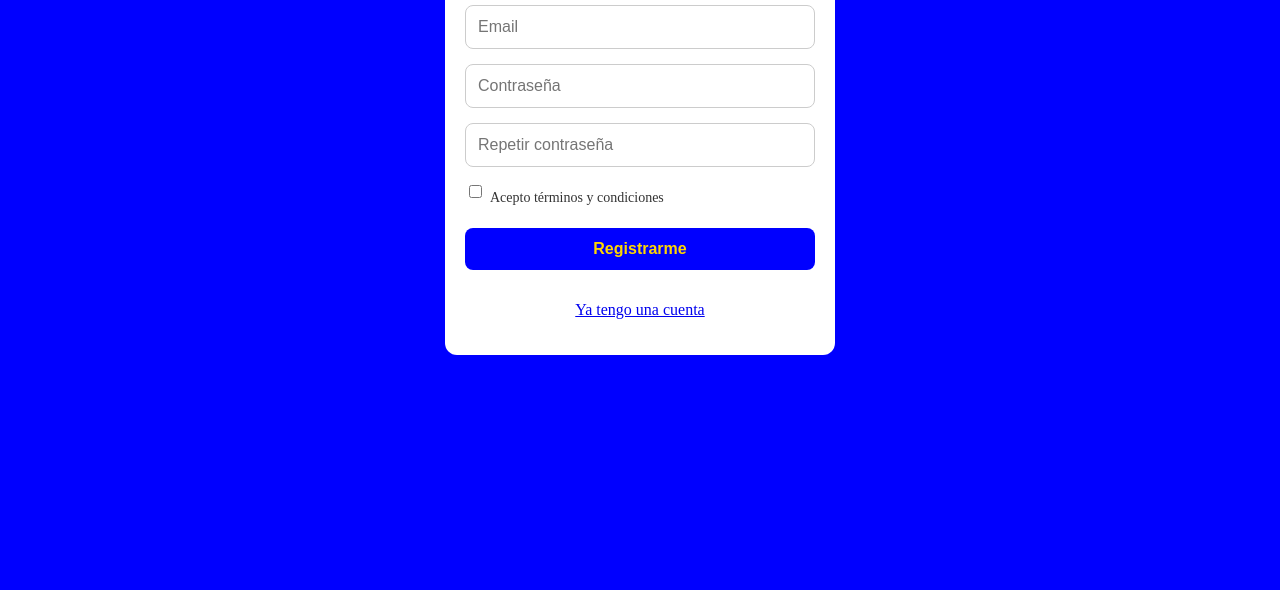
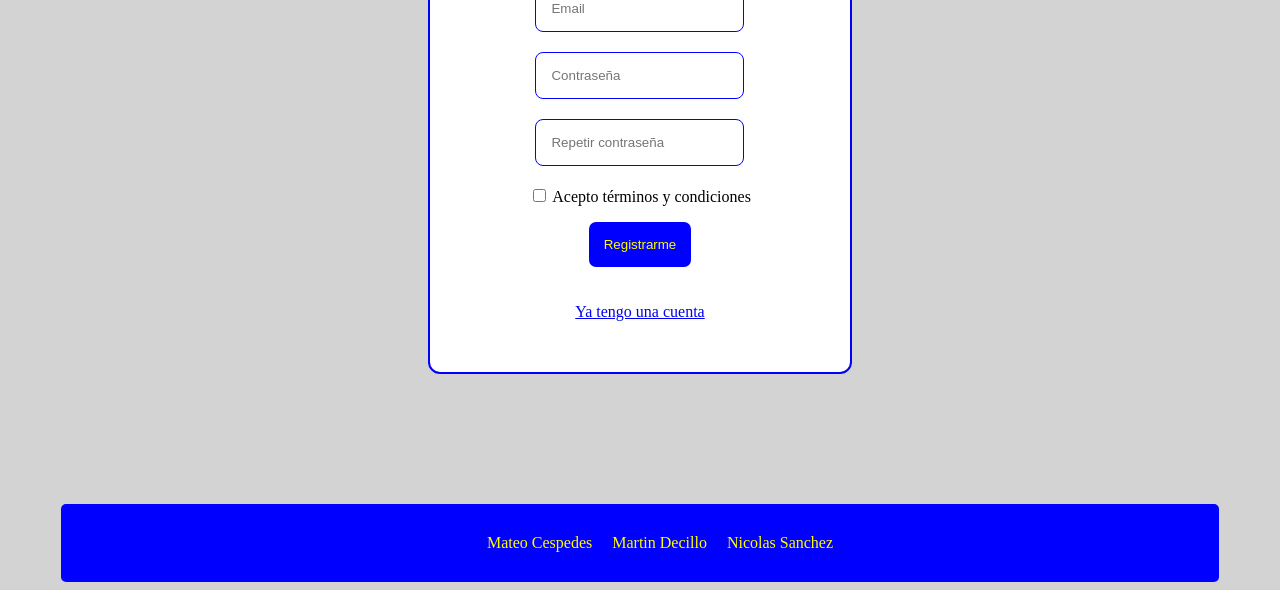
Before and after one commit to jimlake16/pi-grupo-16, a plain HTML site: page register.html in a window 1280 px wide. Shown: the part 271-861 px from the top of the page. Before the commit the page ends 816 px from the top, so only its background shows below. Drawn offline with Linux system fonts and the light colour scheme.

Commit message:
acomode login y register

```diff
--- a/css/style.css
+++ b/css/style.css
@@ -178,119 +178,49 @@
     list-style: none;
     text-align: center;
 }
-/* login (ACOMODAR ESTO) */
 
-.login-page {
+/* login y register */
+
+
+.login-register-contenido {
   display: flex;
   justify-content: center;
   align-items: center;
-  height: 100vh;
-  background-color: blue;
-}
-.login-container {
-  background: #ffffff;
-  padding: 32px;
+  background:white;
+  padding: 35px;
   border-radius: 12px;
-  width: 100%;
-  max-width: 350px;
+  width: 350px;
   text-align: center;
-  border: 2px solid #004aad;
-}
-.login-container h2 {
-  margin-bottom: 20px;
-  color: #004aad;
-}
-.login-container form {
-  display: flex;
-  flex-direction: column;
-}
-.login-container input,
-.login-container button {
-  margin-bottom: 15px;
-}
-.login-container input {
-  padding: 13px;
-  border: 1px solid #ccc;
-  border-radius: 8px;
-  font-size: 16px;
-}
-.login-container button {
-  padding: 13px;
-  background-color: #004aad;
-  color: #FFD700;
-  font-size: 16px;
-  font-weight: bold;
-  border: none;
+  border: 2px solid blue;
+  margin-top: 50px;
+  margin-bottom: 110px;
 }
 
 
-
-
-
-/* REGISTRO (ACOMODAR)))))))) */
-
-.register-page {
-  height: 100vh;
-  display: flex;
-  justify-content: center;
-  align-items: center;
-  background-color: blue;
+.login-register-contenido h2 {
+  margin-bottom: 30px;
+  color: blue;
 }
 
-.register-wrapper {
-  display: flex;
-  justify-content: center;
-  align-items: center;
-  width: 100%;
-  padding: 20px;
-}
-.register-container {
-  background: #ffffff;
-  padding: 20px;
-  border-radius: 12px;
-  width: 100%;
-  max-width: 350px;
-  text-align: center;
-  border: 2px blue;
-}
-.register-container h2 {
+.login-register-contenido input {
+  padding: 15px;
+  border: 1px solid blue;
+  border-radius: 8px;
   margin-bottom: 20px;
-  color: blue;
-}
-.register-container form {
-  display: flex;
-  flex-direction: column;
-}
-.register-container input,
-.register-container button {
-  margin-bottom: 15px;
-}
-.register-container input {
-  padding: 12px;
-  border: 1px solid #ccc;
-  border-radius: 8px;
-  font-size: 16px;
-}
-.checkbox-container {
-  display: flex;
-  align-items: center;
-  font-size: 14px;
-  margin-bottom: 15px;
-  color: #333;
-}
-.checkbox-container input {
-  margin-right: 8px;
-}
-.register-container button {
-  padding: 12px;
-  background-color: blue;
-  color: gold;
-  font-size: 16px;
-  font-weight: bold;
-  border: none;
-  border-radius: 8px;
 }
 
+.login-register-contenido button {
+  padding: 15px;
+  background-color: blue;
+  color: yellow;
+  border: none;
+  margin-bottom: 20px;
+  border-radius: 7px;
+}
+
+.login-2 {
+  margin-bottom: 160px;
+}
 
 /* detalle producto */
 
--- a/register.html
+++ b/register.html
@@ -6,21 +6,68 @@
     <title>Registro</title>
     <link rel="stylesheet" href="./css/style.css">
 </head>
-<body class="register-page">
-    <div class="register-wrapper">
-    <div class="register-container">
-    <h2>Registro</h2>
-    <form action="login.html" method="post">
-      <input type="email" name="email" placeholder="Email" required>
-      <input type="password" name="password" placeholder="Contraseña" required>
-      <input type="password" name="repeat-password" placeholder="Repetir contraseña" required>
-      <label class="checkbox-container">
-        <input type="checkbox" name="terms" required>
+<body class="body">
+
+  <header class="header">
+
+    <a href="/index.html" class="logo"><span>Azul y Oro <br> Store</span></a>
+
+    <form class="buscador">
+      <input type="text" placeholder="Buscar productos...">
+      <button type="submit">Buscar</button>
+    </form>
+
+    <div class="auth-buttons">
+      <a href="./login.html" class="login">LOGIN</a>
+      <a href="./register.html" class="register">REGISTRO</a>
+    </div>
+
+  </header>
+
+
+  <div class="login-register-contenido">
+
+    <form action="index.html" method="GET">
+
+        <h2>Registrarse</h2>
+
+      <div>
+        <input type="email" name="email" value="" placeholder="Email">
+      </div>
+
+      <div>
+        <input type="password" name="password" value="" placeholder="Contraseña">
+      </div>
+
+      <div>
+        <input type="password" name="repeat-password" value="" placeholder="Repetir contraseña">
+      </div>
+
+      <label>
+        <input type="checkbox" name="terms">
         Acepto términos y condiciones
       </label>
-      <button type="submit">Registrarme</button>
+
+      <div>
+        <button type="submit">Registrarme</button>
+      </div>
+
+      <p><a href="login.html">Ya tengo una cuenta</a></p>
+
     </form>
-    <p><a href="login.html">Ya tengo una cuenta</a></p>
+
   </div>
+
+
+  <footer class="footer">
+
+   <ul class="nombres">
+      <li>Mateo Cespedes</li>
+      <li>Martin Decillo</li>
+      <li>Nicolas Sanchez</li>
+    </ul>
+
+  </footer>
+
 </body>
 </html>
```
Also changed, not shown: login.html (+48 -9 lines), producto.html (added).
